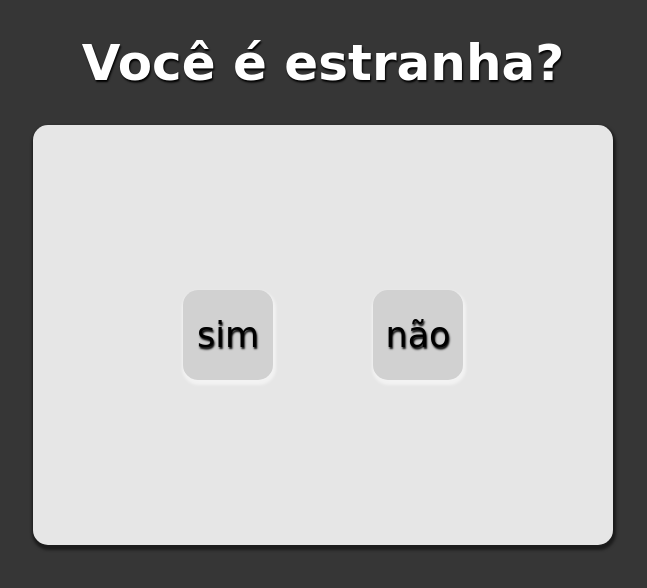
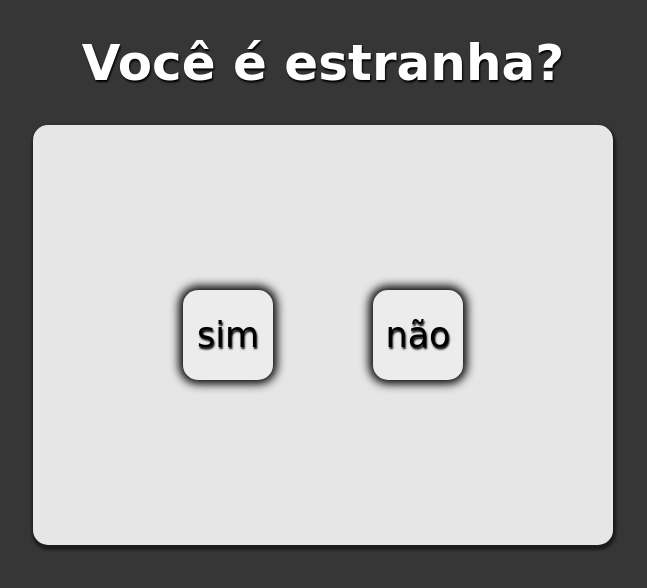
Before and after one commit to Henrique-Venzon/botao_que_foge, a plain HTML site: page index.html in a window 1280 px wide. Shown: the whole page, without its empty margins (317-964 px from the left). Drawn offline with Linux system fonts and the light colour scheme; a web font is replaced by a local one.

Commit message:
Update index.css

```diff
--- a/index.css
+++ b/index.css
@@ -45,7 +45,7 @@ h1{
 }
 .option{
     color: rgb(0, 0, 0);
-    background-color: rgb(209, 209, 209);
+    background-color: rgb(236, 236, 236);
     height: 90px;
     width: 90px;
     display: flex;
@@ -55,7 +55,7 @@ h1{
     font-size: 35px;
     border-radius: 15px;
     transition: all .5s;
-    box-shadow: 1px 3px 3px 2px rgba(255, 255, 255, 0.5);
+    box-shadow: 0px 0px 10px 4px rgb(0, 0, 0);
     cursor: pointer;
 }
 footer{
```
